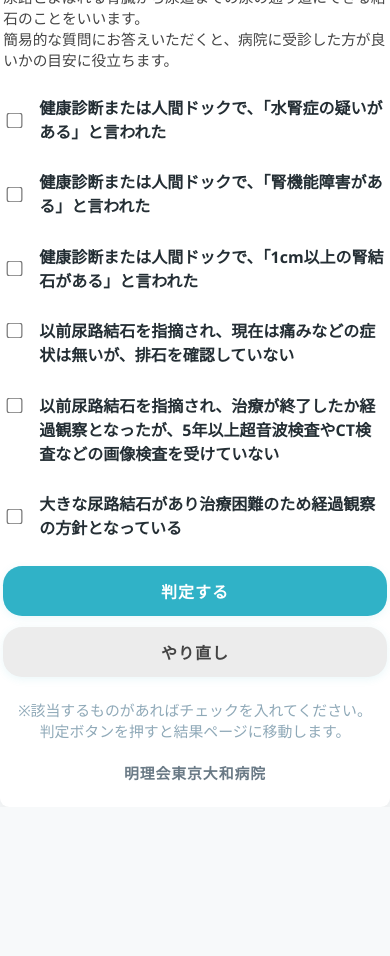
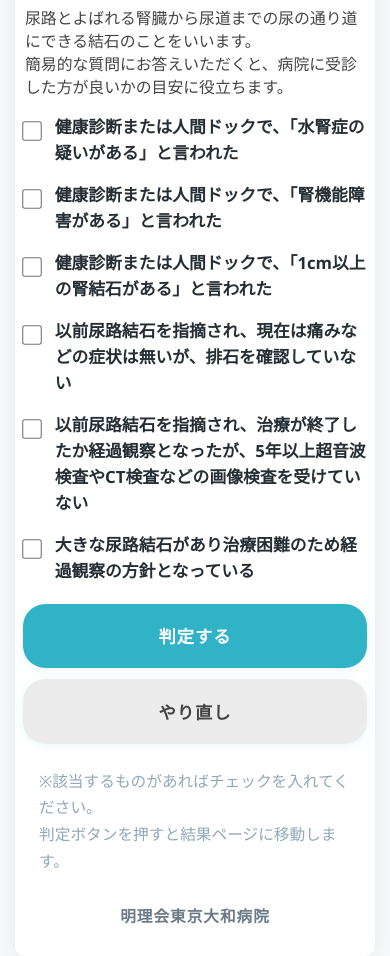
Before and after one commit to Meirikai-TokyoYamato/selfcheck-app--stone, a plain HTML site: page index.html in a window 390 px wide. Shown: the part 134-1090 px from the top of the page. Before the commit the page ends 941 px from the top, so only its background shows below. Drawn offline with Linux system fonts and the light colour scheme.

Commit message:
レスポンシブ調整

```diff
--- a/index.html
+++ b/index.html
@@ -2,6 +2,7 @@
 <html lang="ja">
 <head>
   <meta charset="UTF-8">
+  <meta name="viewport" content="width=device-width, initial-scale=1.0">
   <title>腎・尿路結石 セルフチェック</title>
   <style>
     body {
@@ -106,40 +107,66 @@
       color: #8fa9b8;
       font-size: 0.96em;
       margin-top: 1.5em;
-      text-align: center;
+      text-align: left;   /* ←中央寄せから変更 */
+      line-height: 1.7;   /* ←やや広めに */
+      padding-left: 1em; /* ←左右にわずかに余白追加でもOK */
+      padding-right: 1em;
     }
+
     @media (max-width: 600px) {
     .container {
-    max-width: 99vw;
-    padding: 1.1em 0.2em 1.2em 0.2em;
-    border-radius: 9px;
+      max-width: 88vw;
+      padding: 1.2em 0.5em 1em 0.5em;
+      border-radius: 10px;
     }
     h1 {
-    font-size: 1.09em;
+      font-size: 1.5em;
+      margin-bottom: 0.9em;
     }
     .intro {
-    font-size: 0.92em;
-    margin-bottom: 1.1em;
+      font-size: 0.99em;
+      margin-bottom: 1em;
+      padding: 0 0.1em;
     }
+    .question {
+      margin: 1em 0;
+    }
+    .question label {
+      align-items: flex-start !important;  /* ←スマホだけ上揃え */
+    }
+    .question input[type="checkbox"] {
+      margin-top: 0.6em !important;
+      margin-bottom: 0;
+      margin-right: 1em;
+      flex: 0 0 1.35em;
+      width: 1.35em;
+      height: 1.35em;
+      transform: scale(1.09);
+    }
+
     .question span {
-    font-size: 1em;
-    line-height: 1.5;
+      font-size: 1.05em;
+      font-weight: bold;
+      line-height: 1.55;
+      word-break: break-word;
     }
     .btns {
       flex-direction: column;
       gap: 0.7em;
-    margin-top: 1.1em;
+      margin-top: 1.2em;
     }
     button, .reset-btn {
       width: 100%;
-    font-size: 1em;
-    padding: 0.8em 0;
-    border-radius: 1.2em;
+      font-size: 1.08em;
+      padding: 1.15em 0;
+      border-radius: 1.3em;
     }
     .note, .hospital-name {
-    font-size: 0.93em;
+      font-size: 0.98em;
+      padding-bottom: 0.5em;
     }
   }
+
 
   </style>
 </head>
```
Lines whose indentation alone changed are shown as unchanged.
